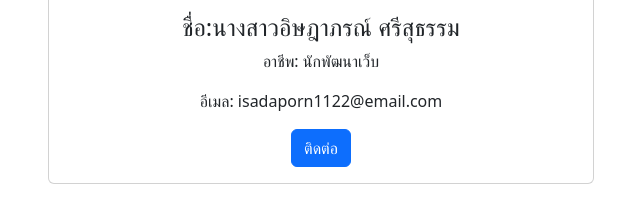
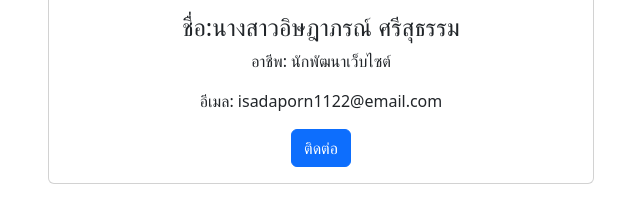
Before and after one commit to Isadaporn6660705115/web_html, a plain HTML site: page index.html in a window 1280 px wide. Shown: the part 277-496 px from the top of the page, 319-959 px from the left. Drawn offline with nearby package versions, Linux system fonts and the light colour scheme.

Commit message:
16-02-2568

```diff
--- a/index.html
+++ b/index.html
@@ -17,7 +17,7 @@
                     <div class="card-body">
                         <img src="https://via.placeholder.com/150" class="rounded-circle mb-3" alt="Profile Picture">
                         <h4>ชื่อ:นางสาวอิษฎาภรณ์ ศรีสุธรรม</h4>
-                        <p>อาชีพ: นักพัฒนาเว็บ</p>
+                        <p>อาชีพ: นักพัฒนาเว็บไซต์ </p>
                         <p>อีเมล: isadaporn1122@email.com</p>
                         <a href="#" class="btn btn-primary">ติดต่อ</a>
                     </div>
```
